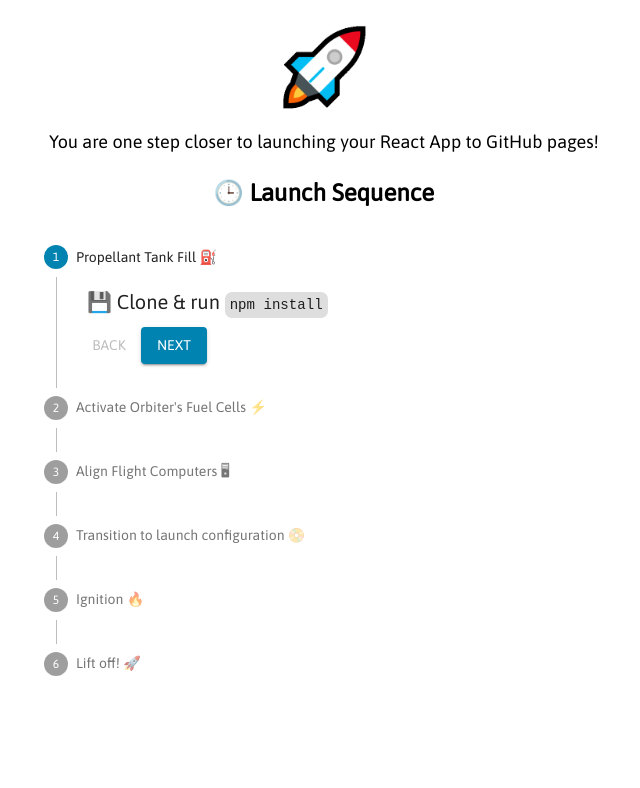
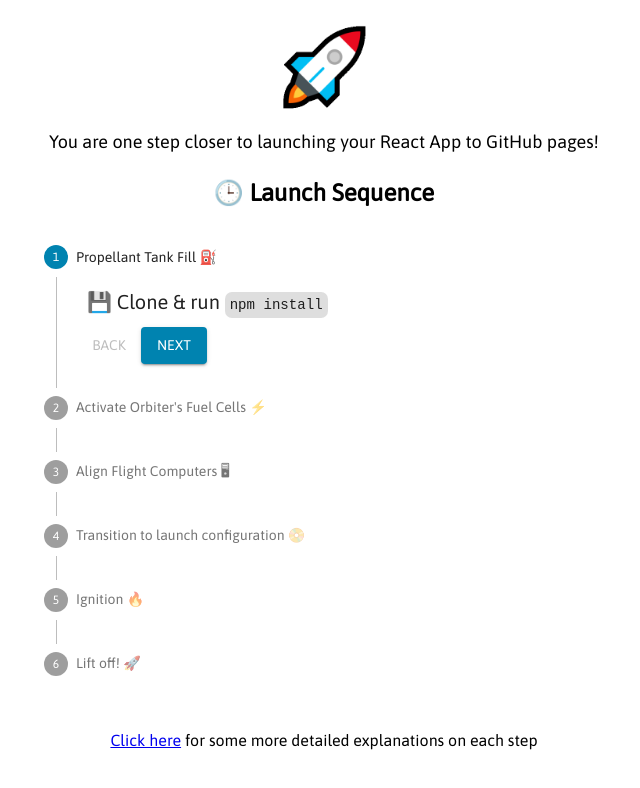
Before and after one commit to easonchai/launchpad, a React (Create React App) app: page / in a window 1280 px wide. Shown: the top 788 px of the page, without its empty margins (316-956 px from the left). Built offline with nearby package versions, Linux system fonts and the light colour scheme.

Commit message:
Edited README

```diff
--- a/src/components/List.tsx
+++ b/src/components/List.tsx
@@ -90,6 +90,12 @@
                         <Typography>Congrats! You've completed all the steps! Time to show the world your next big idea!</Typography>
                     </Paper>
                 )}
+
+                <Typography align="center" style={{ margin: 10, marginTop: 20 }}>
+                    <Box fontSize={16}>
+                        {<a href="https://github.com/easonchai/launchpad" target="_blank">Click here</a>} for some more detailed explanations on each step
+                    </Box>
+                </Typography>
             </Grid>
             <Grid item sm={3} />
         </Grid>
```
Also changed, not shown: 1 other file (tests, documents, lock files or other folders).
